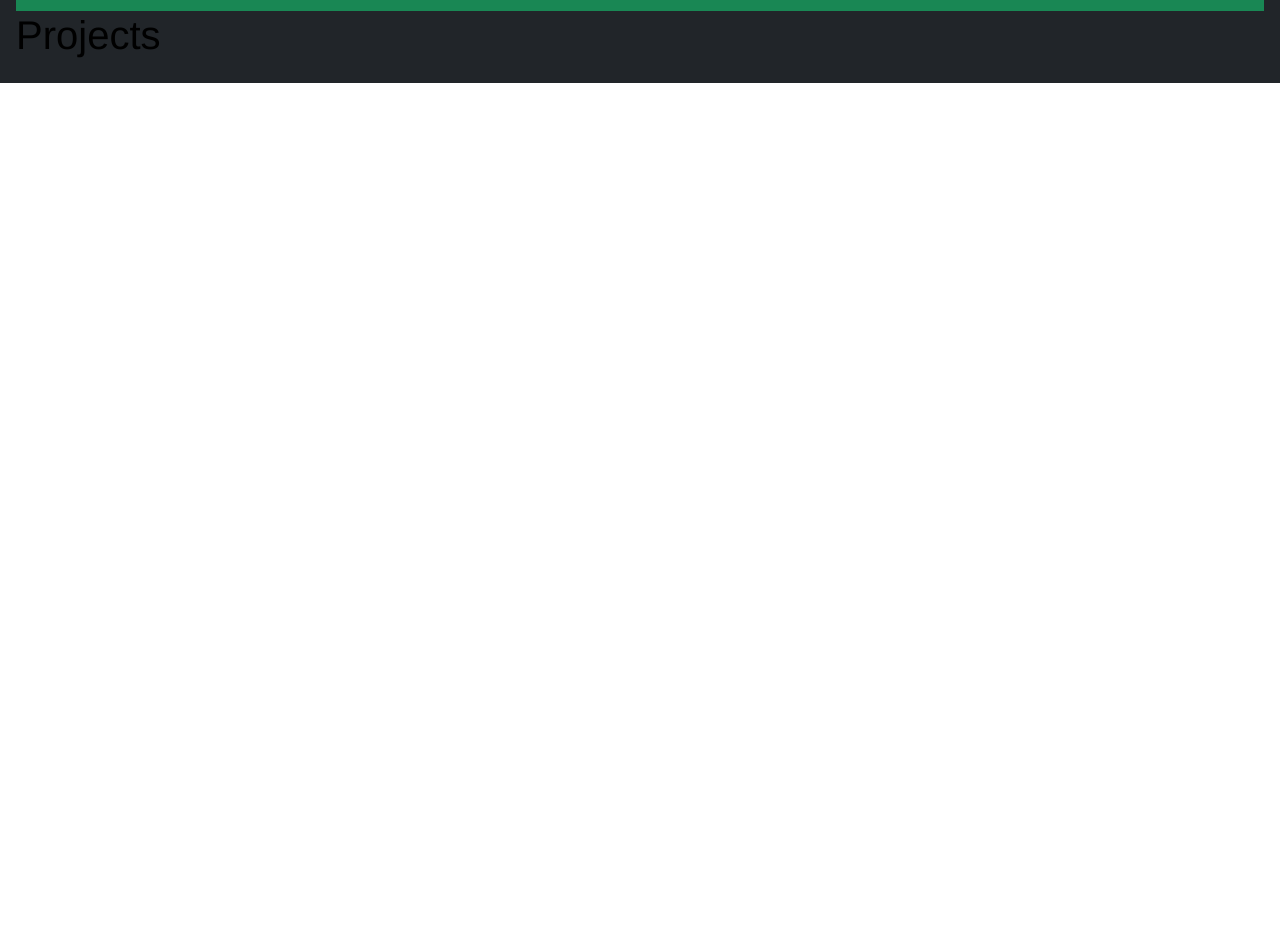
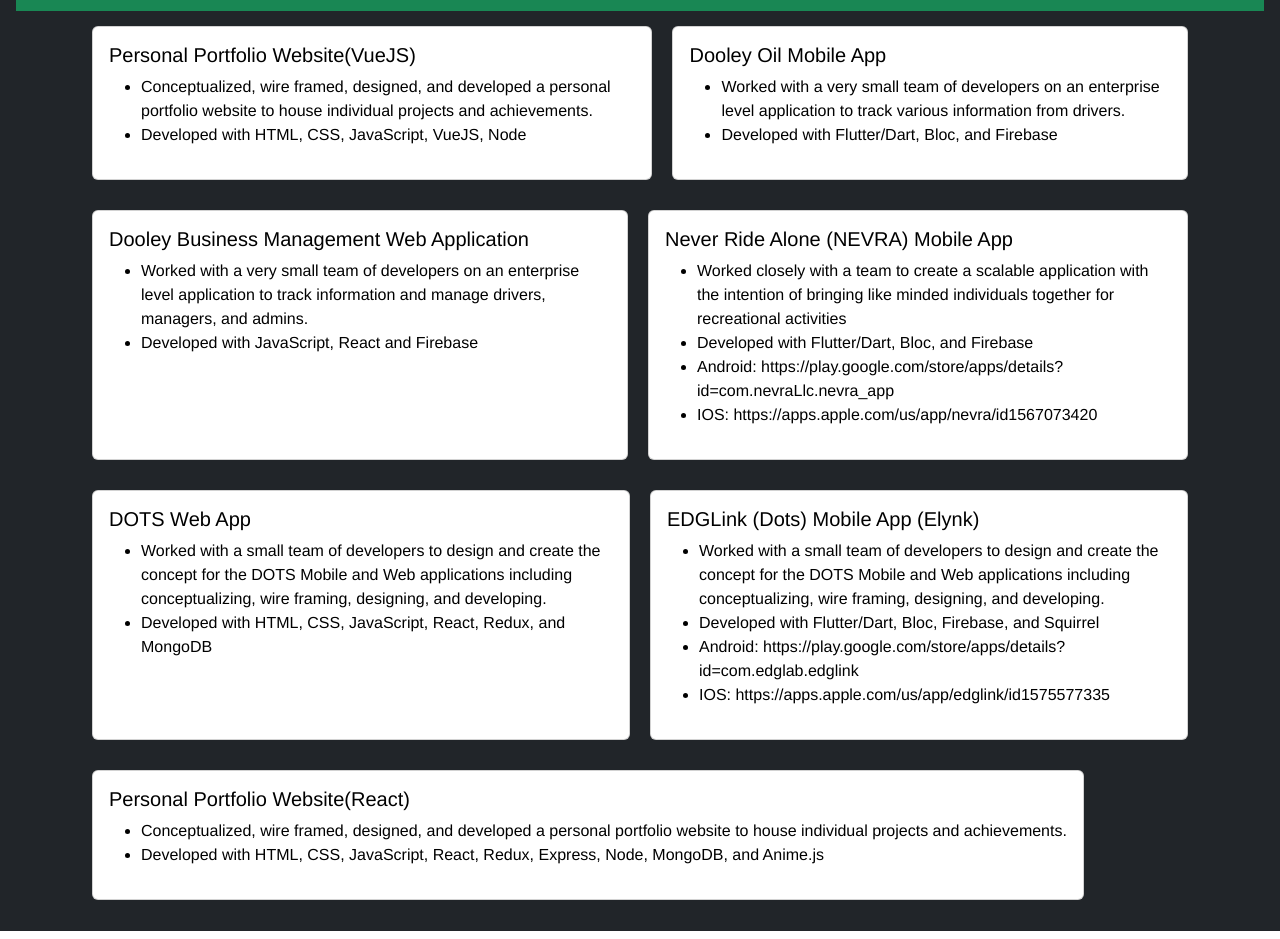
Before and after one commit to TheGareBear/gvass-portfolio-vue, a Vue app: page /projects in a window 1280 px wide. Shown: the part 320-1259 px from the top of the page. Before the commit the page ends 800 px from the top, so only its background shows below. Built offline with nearby package versions, Linux system fonts and the light colour scheme.

Commit message:
Added projects

```diff
--- a/src/views/EducationPage.vue
+++ b/src/views/EducationPage.vue
@@ -9,7 +9,7 @@
           <li>Created a Pixel Art Maker using HTML, CSS, and JavaScript</li>
           <li>Created a web chatroom with a partner using React, Redux, Express, Node, MongoDB and Web Sockets and
             deployed to Heroku</li>
-            <a href="https://garreck-kyle-chatroom.herokuapp.com/" target="_blank">glibness chat</a>
+          <a href="https://garreck-kyle-chatroom.herokuapp.com/" target="_blank">glibness chat</a>
           <li> Created a redesign for a local non-profit corporation in React, Redux, Node, Express and MongoDB</li>
           <li> Created a mobile application using React Native for an existing local theater company</li>
         </ul>
@@ -32,6 +32,7 @@
   display: flex;
   justify-content: center;
 }
+
 .card {
   margin: 15px;
 }
--- a/src/views/ProjectsPage.vue
+++ b/src/views/ProjectsPage.vue
@@ -1,6 +1,101 @@
 <template>
   <div class="projects-page">
-    <h1>Projects</h1>
+    <div class="container">
+      <div class="card">
+        <div class="card-body">
+          <h5 class="card-title">Personal Portfolio Website(VueJS)</h5>
+          <p class="card-text">
+          <ul>
+            <li>Conceptualized, wire framed, designed, and developed a personal portfolio website to house individual
+              projects and achievements.</li>
+            <li>Developed with HTML, CSS, JavaScript, VueJS, Node</li>
+          </ul>
+          </p>
+        </div>
+      </div>
+      <div class="card">
+        <div class="card-body">
+          <h5 class="card-title">Dooley Oil Mobile App</h5>
+          <p class="card-text">
+          <ul>
+            <li>Worked with a very small team of developers on an enterprise level application to track various
+              information from drivers.</li>
+            <li>Developed with Flutter/Dart, Bloc, and Firebase</li>
+          </ul>
+          </p>
+        </div>
+      </div>
+    </div>
+    <div class="container">
+      <div class="card">
+        <div class="card-body">
+          <h5 class="card-title">Dooley Business Management Web Application</h5>
+          <p class="card-text">
+          <ul>
+            <li>Worked with a very small team of developers on an enterprise level application to track information and
+              manage drivers, managers, and admins.</li>
+            <li>Developed with JavaScript, React and Firebase</li>
+          </ul>
+          </p>
+        </div>
+      </div>
+      <div class="card">
+        <div class="card-body">
+          <h5 class="card-title">Never Ride Alone (NEVRA) Mobile App</h5>
+          <p class="card-text">
+          <ul>
+            <li>Worked closely with a team to create a scalable application with the intention of bringing like minded
+              individuals together for recreational activities</li>
+            <li>Developed with Flutter/Dart, Bloc, and Firebase</li>
+            <li>Android: https://play.google.com/store/apps/details?id=com.nevraLlc.nevra_app</li>
+            <li>IOS: https://apps.apple.com/us/app/nevra/id1567073420</li>
+          </ul>
+          </p>
+        </div>
+      </div>
+    </div>
+    <div class="container">
+      <div class="card">
+        <div class="card-body">
+          <h5 class="card-title">DOTS Web App</h5>
+          <p class="card-text">
+          <ul>
+            <li>Worked with a small team of developers to design and create the concept for the DOTS Mobile and Web
+              applications including conceptualizing, wire framing, designing, and developing.</li>
+            <li>Developed with HTML, CSS, JavaScript, React, Redux, and MongoDB</li>
+          </ul>
+          </p>
+        </div>
+      </div>
+      <div class="card">
+        <div class="card-body">
+          <h5 class="card-title">EDGLink (Dots) Mobile App (Elynk)</h5>
+          <p class="card-text">
+          <ul>
+            <li>Worked with a small team of developers to design and create the concept for the DOTS Mobile and Web
+              applications including conceptualizing, wire framing, designing, and developing.</li>
+            <li>Developed with Flutter/Dart, Bloc, Firebase, and Squirrel</li>
+            <li>Android: https://play.google.com/store/apps/details?id=com.edglab.edglink</li>
+            <li>IOS: https://apps.apple.com/us/app/edglink/id1575577335</li>
+          </ul>
+          </p>
+        </div>
+      </div>
+    </div>
+    <div class="container">
+      <div class="card">
+        <div class="card-body">
+          <h5 class="card-title">Personal Portfolio Website(React)</h5>
+          <p class="card-text">
+          <ul>
+            <li>Conceptualized, wire framed, designed, and developed a personal portfolio website to house individual
+              projects and achievements.</li>
+            <li>Developed with HTML, CSS, JavaScript, React, Redux, Express, Node, MongoDB, and Anime.js</li>
+          </ul>
+          </p>
+        </div>
+      </div>
+    </div>
   </div>
 </template>
 
@@ -13,19 +108,27 @@
 </script>
 
 <style scoped>
-h1 {
+.projects-page {
+  display: flex;
+  flex-wrap: wrap;
+}
+.container {
+  display: flex;
+}
+
+h5 {
   color: black;
 }
 
-h3 {
-  color: #e2e2e2
-}
-
-h5 {
-  color: #e2e2e2
+h6 {
+  color: black;
 }
 
 li {
-  color: #e2e2e2
+  color: black;
+}
+
+.card {
+  margin: 15px 10px 15px 10px;
 }
 </style>
```
Also changed, not shown: src/views/ExperiencePage.vue (+22 -11 lines), src/views/HomePage.vue (+6 -3 lines).
